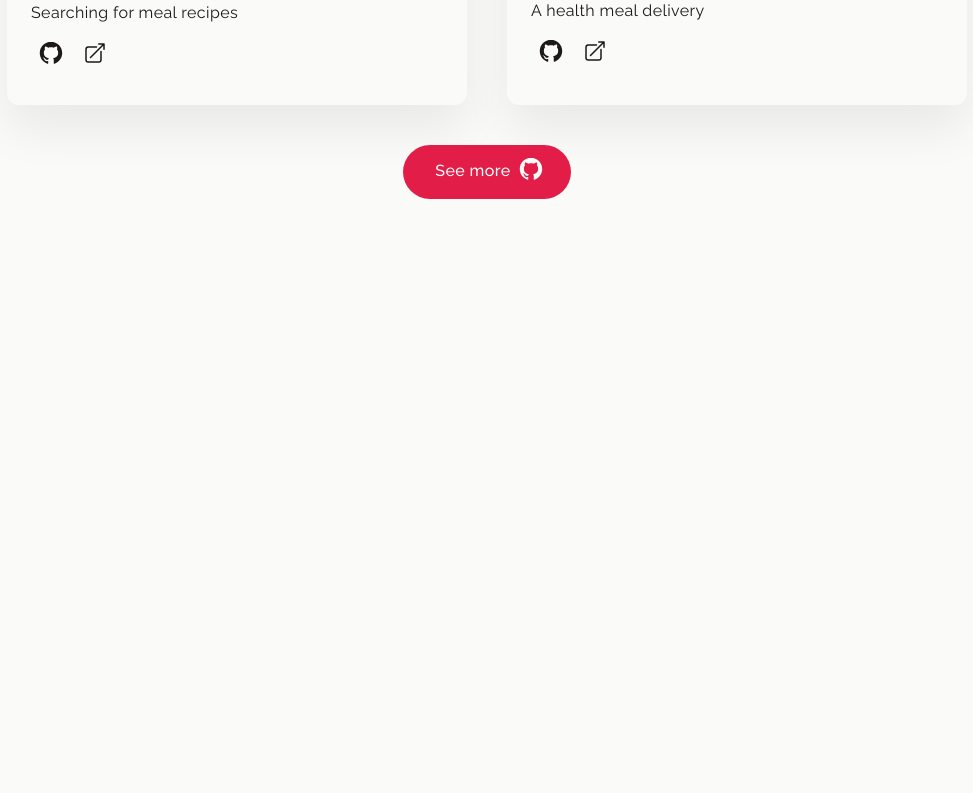
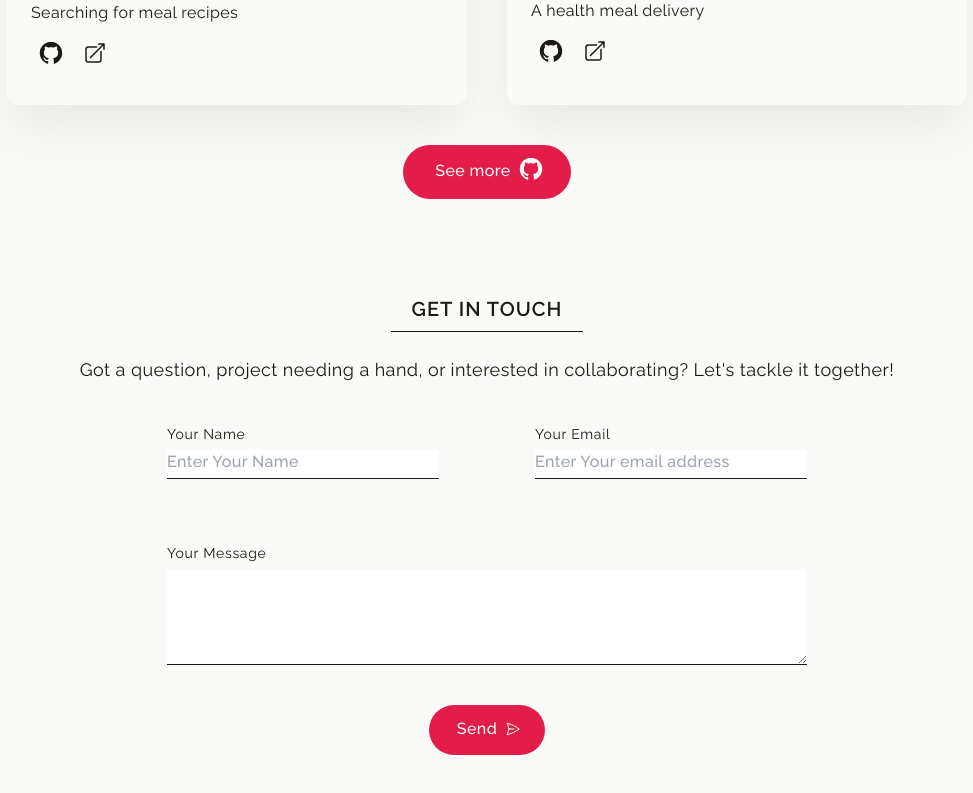
Before and after one commit to rawera-daniel/personal-portfolio, a React (Vite) app: page / in a window 1280 px wide. Shown: the part 1682-2475 px from the top of the page, without its empty margins (153-1126 px from the left). Before the commit the page ends 1929 px from the top, so only its background shows below. Built offline with nearby package versions, Linux system fonts and the light colour scheme; the HTML template or start-up script is replaced by a standard one.

Commit message:
feat: implement contact form for user inquiries

```diff
--- a/src/features/Button.jsx
+++ b/src/features/Button.jsx
@@ -5,9 +5,10 @@ function Button({ children, type }) {
   const styles = {
     primary: base + " px-7 py-3 text-sm font-semibold",
     with: base + " px-7 pb-2.5 pt-3 text-base font-medium",
+    withb: base + " px-7 pb-2.5 pt-4 text-base font-medium",
   };
 
-  if (type === "with")
+  if (type === "with" || type === "withb")
     return (
       <button className={styles[type]}>
         <div className="flex translate-x-1 flex-wrap  content-center justify-center gap-x-1">
--- /dev/null
+++ b/src/features/Contact.jsx
@@ -0,0 +1,24 @@
+import Heading from "../ui/Heading";
+import Form from "../ui/Form";
+import Button from "./Button";
+import { HiOutlinePaperAirplane } from "react-icons/hi2";
+
+function Contact() {
+  return (
+    <div className="py-12  tracking-wide text-stone-900">
+      <Heading>Get in touch</Heading>
+      <p className="mb-10 text-lg font-normal tracking-wide">
+        Got a question, project needing a hand, or interested in collaborating?
+        Let's tackle it together!
+      </p>
+
+      <Form />
+      <Button type="withb">
+        <span className="translate-x-[-4px] translate-y-[-4px] ">Send</span>{" "}
+        <HiOutlinePaperAirplane className="h-4 w-4" />{" "}
+      </Button>
+    </div>
+  );
+}
+
+export default Contact;
--- a/src/ui/Applayout.jsx
+++ b/src/ui/Applayout.jsx
@@ -1,4 +1,5 @@
 import AboutMe from "../features/AboutMe";
+import Contact from "../features/Contact";
 import Header from "../features/Header";
 import MySkills from "../features/MySkills";
 import Profile from "../features/Profile";
@@ -14,6 +15,7 @@ function Applayout() {
         <AboutMe />
         <MySkills />
         <Portfolio />
+        <Contact />
       </main>
     </div>
   );
--- /dev/null
+++ b/src/ui/Form.jsx
@@ -0,0 +1,45 @@
+import Lable from "./Lable";
+
+function Form() {
+  const className =
+    "border-b-[1.5px] border-solid border-current pb-1 pr-1 text-base font-medium outline-0";
+
+  return (
+    <form className="mx-auto mb-10 w-1/2 ">
+      <div className="mb-16 grid grid-cols-[auto_auto] space-x-24">
+        <Lable label="Your Name">
+          <input
+            type="text"
+            name="yourname"
+            id="yourname"
+            placeholder="Enter Your Name"
+            required
+            className={className}
+          />
+        </Lable>
+
+        <Lable label="Your email">
+          <input
+            type="email"
+            name="email"
+            id="email"
+            placeholder="Enter Your email address"
+            required
+            className={className}
+          />
+        </Lable>
+      </div>
+
+      <Lable label="Your message">
+        <textarea
+          type="text"
+          name="message"
+          id="message"
+          className={`${className} h-24 `}
+        ></textarea>
+      </Lable>
+    </form>
+  );
+}
+
+export default Form;
--- /dev/null
+++ b/src/ui/Lable.jsx
@@ -0,0 +1,16 @@
+function Lable({
+  label,
+  children,
+  className = "self-start text-sm capitalize tracking-wider",
+}) {
+  return (
+    <div className="flex flex-col gap-y-1.5 ">
+      <label htmlFor={children.props.id} className={className}>
+        {label}
+      </label>
+      {children}
+    </div>
+  );
+}
+
+export default Lable;
```
Also changed, not shown: src/ui/InputField.jsx (added).
